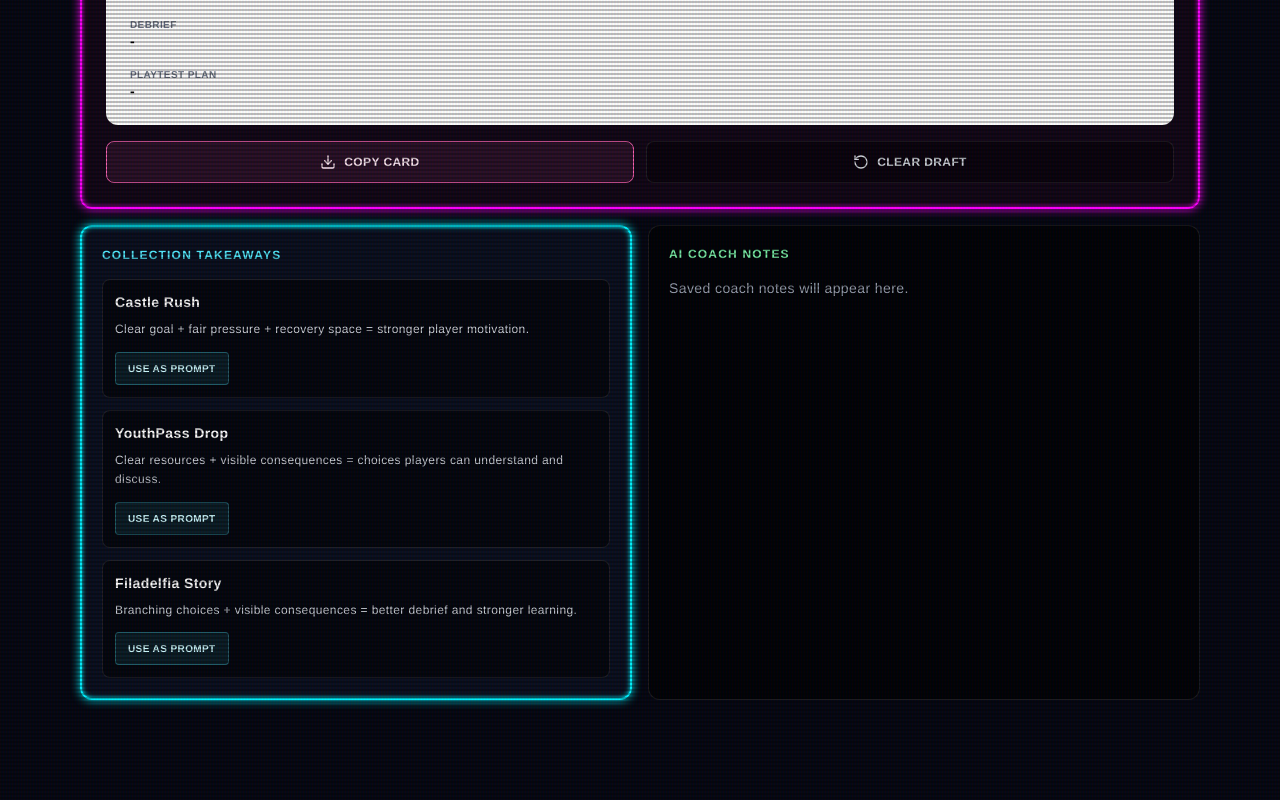
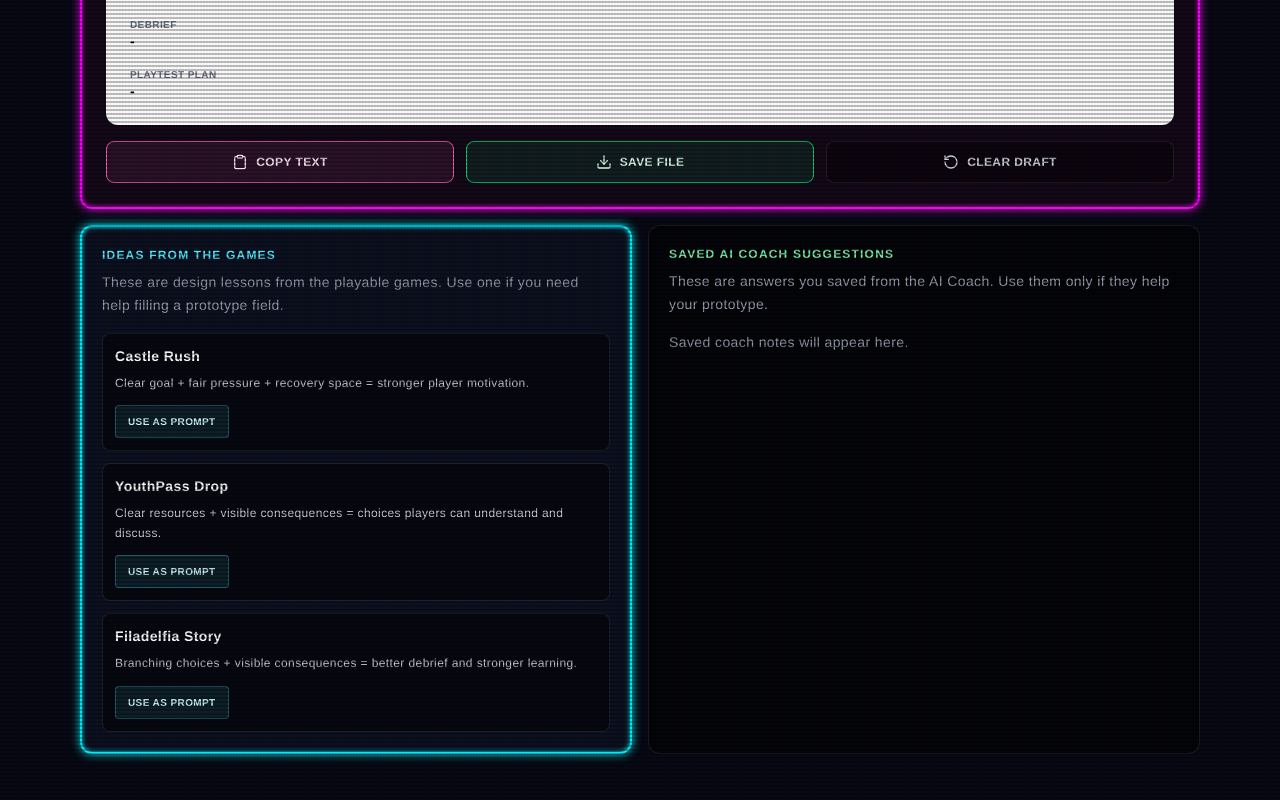
Before and after one commit to artediemcalabria/Games-are-No-Joke-Arcade, a React (Vite) app: page /prototype in a window 1280 px wide. Shown: the part 2821-3621 px from the top of the page. Built offline with nearby package versions, Linux system fonts and the light colour scheme.

Commit message:
Clarify prototype lab helper sections

```diff
--- a/src/pages/PrototypeLab.tsx
+++ b/src/pages/PrototypeLab.tsx
@@ -1,18 +1,37 @@
+import { useState } from 'react';
 import { motion } from 'motion/react';
-import { CheckCircle2, ClipboardList, Download, RotateCcw } from 'lucide-react';
+import { CheckCircle2, Clipboard, ClipboardList, Download, RotateCcw } from 'lucide-react';
 import { gameCatalog, prototypeSteps } from '../data/course';
 import { useStore } from '../store/useStore';
 
 export default function PrototypeLab() {
   const { prototype, gameTakeaways, gameNotes, coachNotes, updatePrototypeField } = useStore();
+  const [actionMessage, setActionMessage] = useState('');
   const completedSteps = prototypeSteps.filter((step) => prototype[step.id]?.trim()).length;
   const progressPercent = Math.round((completedSteps / prototypeSteps.length) * 100);
 
-  const copyPrototypeCard = async () => {
-    const text = prototypeSteps
+  const buildPrototypeCardText = () => {
+    const fields = prototypeSteps
       .map((step) => `${step.label}: ${prototype[step.id]?.trim() || '-'}`)
       .join('\n');
-    await navigator.clipboard?.writeText(`Games Are No Joke - Prototype Card\n\n${text}`);
+    return `Games Are No Joke - Prototype Card\n\n${fields}`;
+  };
+
+  const copyPrototypeCard = async () => {
+    await navigator.clipboard?.writeText(buildPrototypeCardText());
+    setActionMessage('Prototype Card copied to clipboard.');
+  };
+
+  const savePrototypeCard = () => {
+    const blob = new Blob([buildPrototypeCardText()], { type: 'text/plain;charset=utf-8' });
+    const url = URL.createObjectURL(blob);
+    const link = document.createElement('a');
+    const safeTitle = (prototype.topic || 'games-are-no-joke-prototype').toLowerCase().replace(/[^a-z0-9]+/g, '-').replace(/(^-|-$)/g, '');
+    link.href = url;
+    link.download = `${safeTitle || 'games-are-no-joke-prototype'}.txt`;
+    link.click();
+    URL.revokeObjectURL(url);
+    setActionMessage('Prototype Card saved as a text file.');
   };
 
   return (
@@ -92,12 +111,18 @@ export default function PrototypeLab() {
             </div>
           </div>
 
-          <div className="mt-4 grid grid-cols-1 sm:grid-cols-2 gap-3">
+          <div className="mt-4 grid grid-cols-1 sm:grid-cols-3 gap-3">
             <button
               onClick={copyPrototypeCard}
               className="flex items-center justify-center gap-2 rounded-lg border border-pink-400 bg-pink-400/10 px-3 py-3 text-xs font-bold uppercase text-pink-100 hover:bg-pink-400 hover:text-black transition-colors"
             >
-              <Download className="w-4 h-4" /> Copy Card
+              <Clipboard className="w-4 h-4" /> Copy Text
+            </button>
+            <button
+              onClick={savePrototypeCard}
+              className="flex items-center justify-center gap-2 rounded-lg border border-green-400 bg-green-400/10 px-3 py-3 text-xs font-bold uppercase text-green-100 hover:bg-green-400 hover:text-black transition-colors"
+            >
+              <Download className="w-4 h-4" /> Save File
             </button>
             <button
               onClick={() => prototypeSteps.forEach((step) => updatePrototypeField(step.id, ''))}
@@ -106,11 +131,15 @@ export default function PrototypeLab() {
               <RotateCcw className="w-4 h-4" /> Clear Draft
             </button>
           </div>
+          {actionMessage && <p className="mt-3 text-xs font-bold uppercase tracking-widest text-green-200">{actionMessage}</p>}
       </section>
 
       <section className="grid grid-cols-1 lg:grid-cols-2 gap-4">
         <div className="arcade-border glass-panel rounded-xl p-5">
-          <p className="text-xs text-cyan-300 font-bold uppercase tracking-widest">Collection Takeaways</p>
+          <p className="text-xs text-cyan-300 font-bold uppercase tracking-widest">Ideas From The Games</p>
+          <p className="mt-2 text-sm text-gray-400 leading-relaxed">
+            These are design lessons from the playable games. Use one if you need help filling a prototype field.
+          </p>
           <div className="mt-4 space-y-3">
             {gameCatalog.map((game) => (
               <div key={game.id} className="rounded-lg border border-white/10 bg-black/50 p-3">
@@ -129,7 +158,10 @@ export default function PrototypeLab() {
         </div>
 
         <div className="bg-black/60 border border-white/10 rounded-xl p-5">
-          <p className="text-xs text-green-300 font-bold uppercase tracking-widest">AI Coach Notes</p>
+          <p className="text-xs text-green-300 font-bold uppercase tracking-widest">Saved AI Coach Suggestions</p>
+          <p className="mt-2 text-sm text-gray-400 leading-relaxed">
+            These are answers you saved from the AI Coach. Use them only if they help your prototype.
+          </p>
           <div className="mt-4 space-y-3">
             {coachNotes.length === 0 && <p className="text-sm text-gray-400">Saved coach notes will appear here.</p>}
             {coachNotes.slice(0, 4).map((note) => (
```
